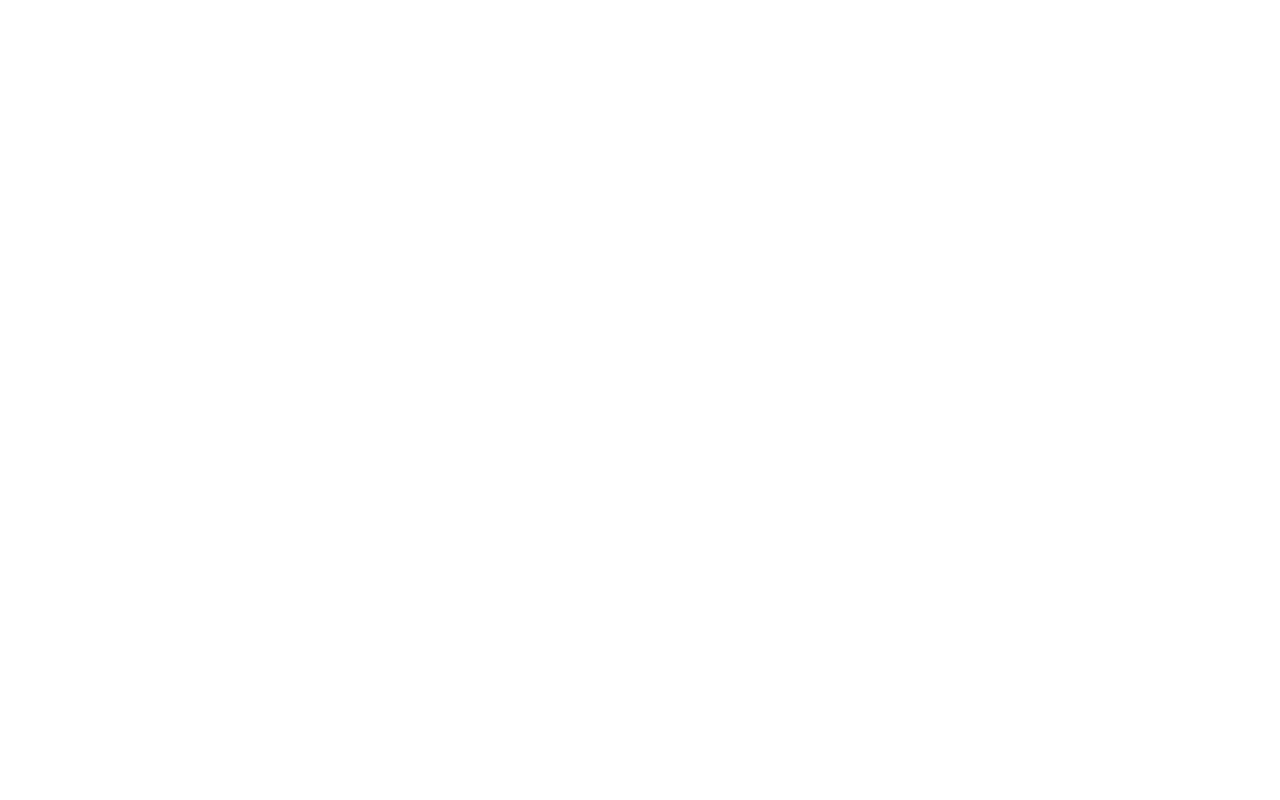
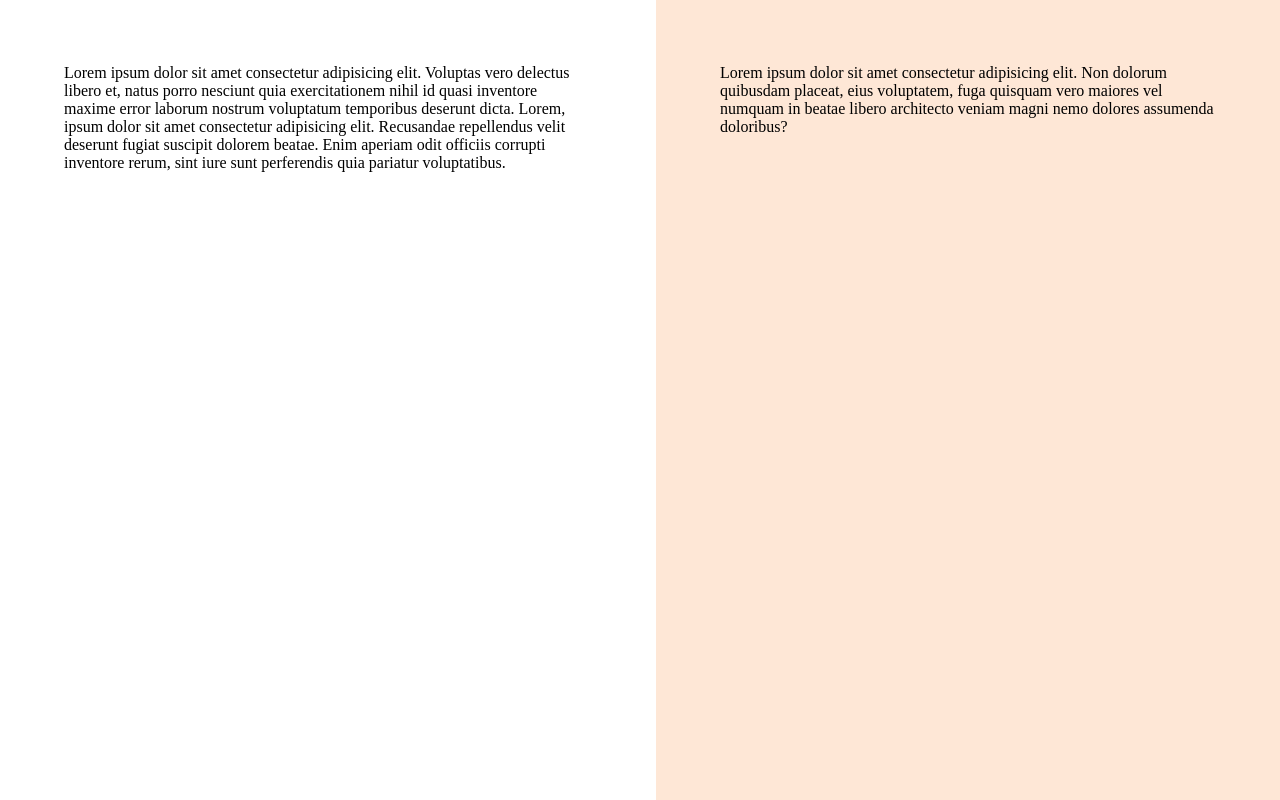
Before and after one commit to rochacode08/form-matricula, a plain HTML site: page index.html in a window 1280 px wide. Drawn offline with Linux system fonts and the light colour scheme.

Commit message:
layout css

```diff
--- a/index.html
+++ b/index.html
@@ -14,5 +14,16 @@
 </head>
 <body>
 
+  <div id="app">
+    <main>
+      <div class="main-container">Lorem ipsum dolor sit amet consectetur adipisicing elit. Voluptas vero delectus libero et, natus porro nesciunt quia exercitationem nihil id quasi inventore maxime error laborum nostrum voluptatum temporibus deserunt dicta. Lorem, ipsum dolor sit amet consectetur adipisicing elit. Recusandae repellendus velit deserunt fugiat suscipit dolorem beatae. Enim aperiam odit officiis corrupti inventore rerum, sint iure sunt perferendis quia pariatur voluptatibus.</div>
+    </main>
+
+    <aside>
+      <div class="aside-container">Lorem ipsum dolor sit amet consectetur adipisicing elit. Non dolorum quibusdam placeat, eius voluptatem, fuga quisquam vero maiores vel numquam in beatae libero architecto veniam magni nemo dolores assumenda doloribus?</div>
+    </aside>
+  </div>
+
+  </div>
 </body>
 </html>
--- a/style/global.css
+++ b/style/global.css
@@ -1,3 +1,9 @@
+* {
+  margin: 0;
+  padding: 0;
+  box-sizing: border-box;
+}
+
 :root {
   --font-family: 'Poppins', sans-serif;
   --text: 400 1rem/1.5 var(--font-family);
@@ -15,3 +21,7 @@
   --stroke-highlight: #F3541C;
   --semantic-error: #DC2626;
 }
+
+body {
+  overflow: hidden;
+}
--- a/style/index.css
+++ b/style/index.css
@@ -1 +1,2 @@
 @import url(global.css);
+@import url(layout.css);
--- /dev/null
+++ b/style/layout.css
@@ -0,0 +1,26 @@
+#app {
+  display: grid;
+  grid-template-columns: 51.25% 48.75%;
+
+  height: 100vh;
+  overflow: hidden;
+}
+
+main {
+  overflow: auto;
+  padding: 4rem;
+
+  & .main-container {
+    max-width: 33rem;
+    margin-left: auto;
+  }
+}
+
+aside {
+  background-color: var(--surface-secondary);
+  padding: 4rem;
+
+  & .aside-container {
+      max-width: 31rem;
+  }
+}
```
